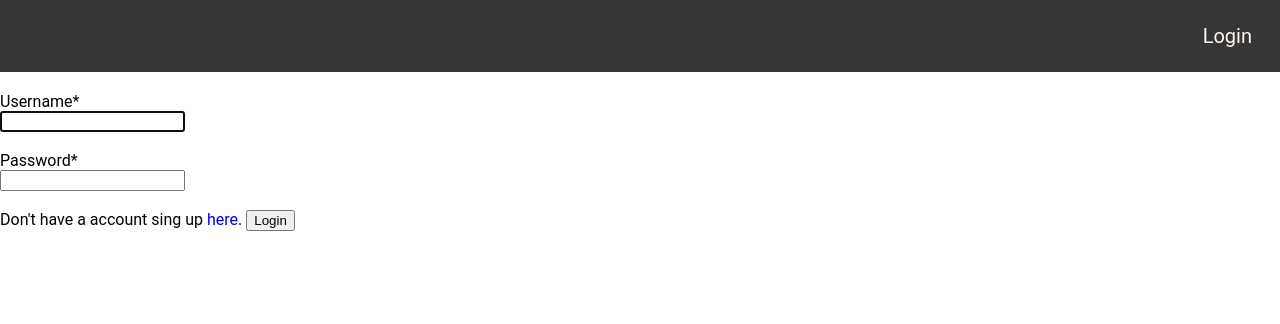
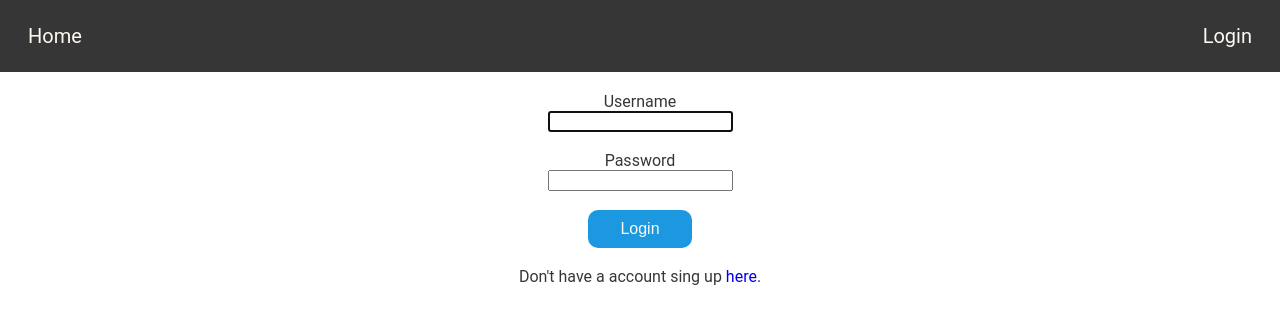
Before and after one commit to t4ktYk/Todo_Project_WWW, a Django app: page /login/ in a window 1280 px wide. Shown: the top 324 px of the page. Run offline with Django 5.2, Linux system fonts and the light colour scheme.

Commit message:
login page css

```diff
--- a/templates/base.html
+++ b/templates/base.html
@@ -1,15 +1,15 @@
-
 <!DOCTYPE html>
 <html lang="en">
 <head>
     {% load static %}
-    <link rel="stylesheet" href="{% static 'style.css' %}">
+    <link rel="stylesheet" type="text/css" href="{% static 'style.css' %}">
     <meta charset="UTF-8">
     <title>{% block title %}{% endblock %}</title>
 </head>
 
 <body>
     <div class="navbar">
+        <a class="navbar-a" style="margin-left: 20px" href="{% url 'index' %}">Home</a>
         <div class="navbar-right">
             {% if user.is_authenticated %}
                 <span class="navbar-text">You are logged as {{ user.username }}</span>
--- a/templates/registration/login.html
+++ b/templates/registration/login.html
@@ -1,24 +1,26 @@
 {% extends "base.html" %}
 
 {% block title %}Login{% endblock %}
+
 
 
 {% block content %}
     <form method="post">
     {% csrf_token %}
             <div class="login-box">
-                <label for="{{ form.username.name }}">Username*</label>
+                <label class="form-login-username" for="{{ form.username.name }}">Username</label>
                 <br>
                 {{ form.username }}
                 {{ form.username.errors }}
                 <br><br>
-                <label for="{{ form.password.pass }}">Password*</label>
+                <label class="form-login-password" for="{{ form.password.pass }}">Password</label>
                 <br>
                 {{ form.password }}
                 {{ form.password.errors }}
                 <br><br>
+                <button class="form-login-btn" type="submit">Login</button>
+                <br><br>
                 <span>Don't have a account sing up <a href="/register/">here</a>.</span>
-                <button type="submit">Login</button>
             </div>
     </form>
 {% endblock %}
--- a/templates/registration/register.html
+++ b/templates/registration/register.html
@@ -5,7 +5,10 @@
 {% block content %}
     <form method="post" action="">
         {% csrf_token %}
-        {{ form }}
+        {{ form.username }}
+        {{ form.email }}
+        {{ form.password1 }}
+        {{ form.password2 }}
         <input type="submit" value="Submit" />
     </form>
 
--- a/todo_app/forms.py
+++ b/todo_app/forms.py
@@ -12,11 +12,15 @@ class UserLoginForm(AuthenticationForm):
 
         username = UsernameField(widget=forms.TextInput(
             attrs={
-                'class': 'form-login-username', 'id': 'name'}))
+                'class': 'form-login-username', 'id': 'name',
+            }))
         password = forms.CharField(widget=forms.PasswordInput(
             attrs={
                 'class': 'form-login-password', 'id': 'pass'}
         ))
+
+
+
 
 class RegisterForm(UserCreationForm):
     email = forms.EmailField(required=True)
--- a/todo_app/static/style.css
+++ b/todo_app/static/style.css
@@ -5,6 +5,7 @@
 	--floral-white: #fff8f0ff;
 	--floral-white-hover: #e5dfd8;
 	--celestial-blue: #1b98e0ff;
+	--celestial-blue-hover: #48acff;
 	--mint: #3ab795ff;
 }
 
@@ -57,3 +58,33 @@ a{
 	font-size: 20px;
 	float: left;
 }
+
+/*Login css*/
+
+.form-login-username{
+
+}
+
+.form-login-password{
+
+}
+
+.form-login-btn{
+	background-color: var(--celestial-blue);
+	border: none;
+	color: var(--floral-white);
+	padding: 10px 32px;
+	text-decoration: none;
+	display: inline-block;
+	font-size: 16px;
+	border-radius: 10px;
+}
+
+.form-login-btn:hover{
+	background-color: var(--celestial-blue-hover);
+}
+
+.login-box{
+	text-align: center;
+	color: var(--jet);
+}
--- a/todo_app/urls.py
+++ b/todo_app/urls.py
@@ -5,7 +5,7 @@ from . import views, forms
 
 
 urlpatterns = [
-    path('', views.index, name='main'),
+    path('', views.index, name='index'),
 
 
     path('login/', views_auth.LoginView.as_view(
```
Also changed, not shown: db.sqlite3.
